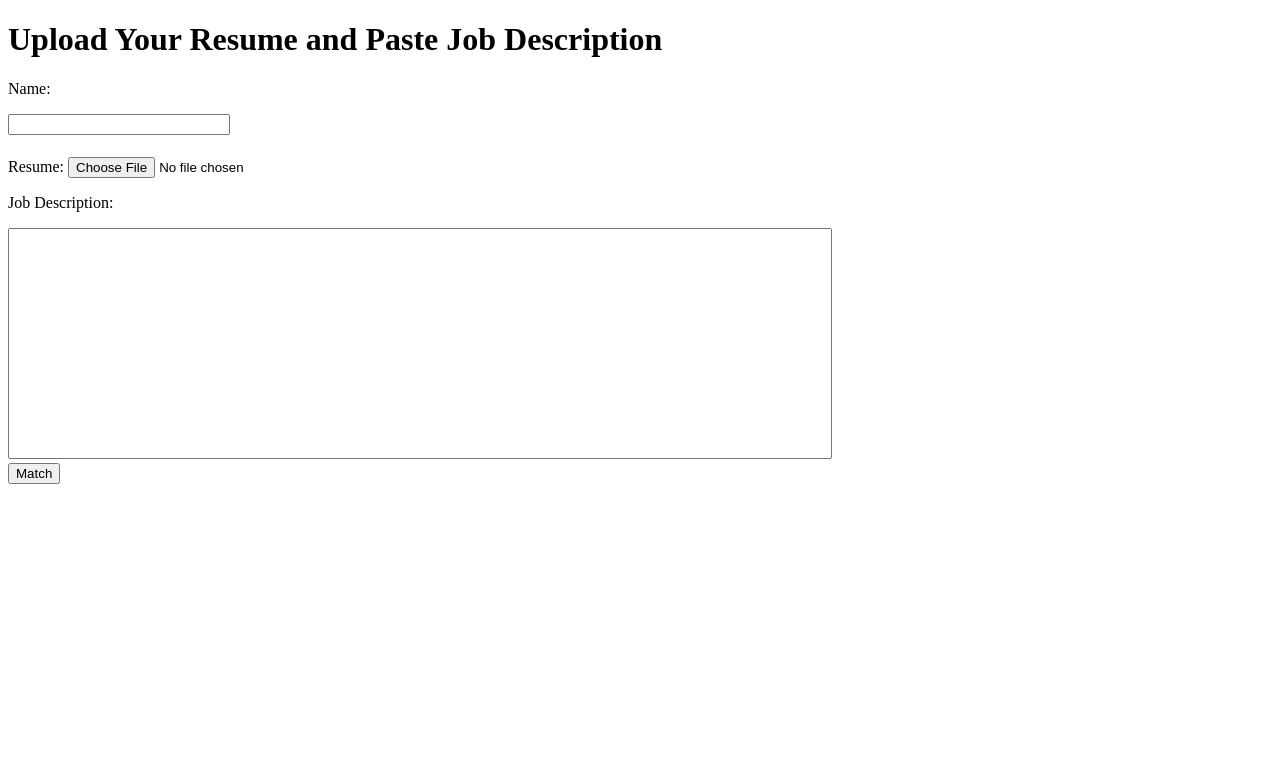
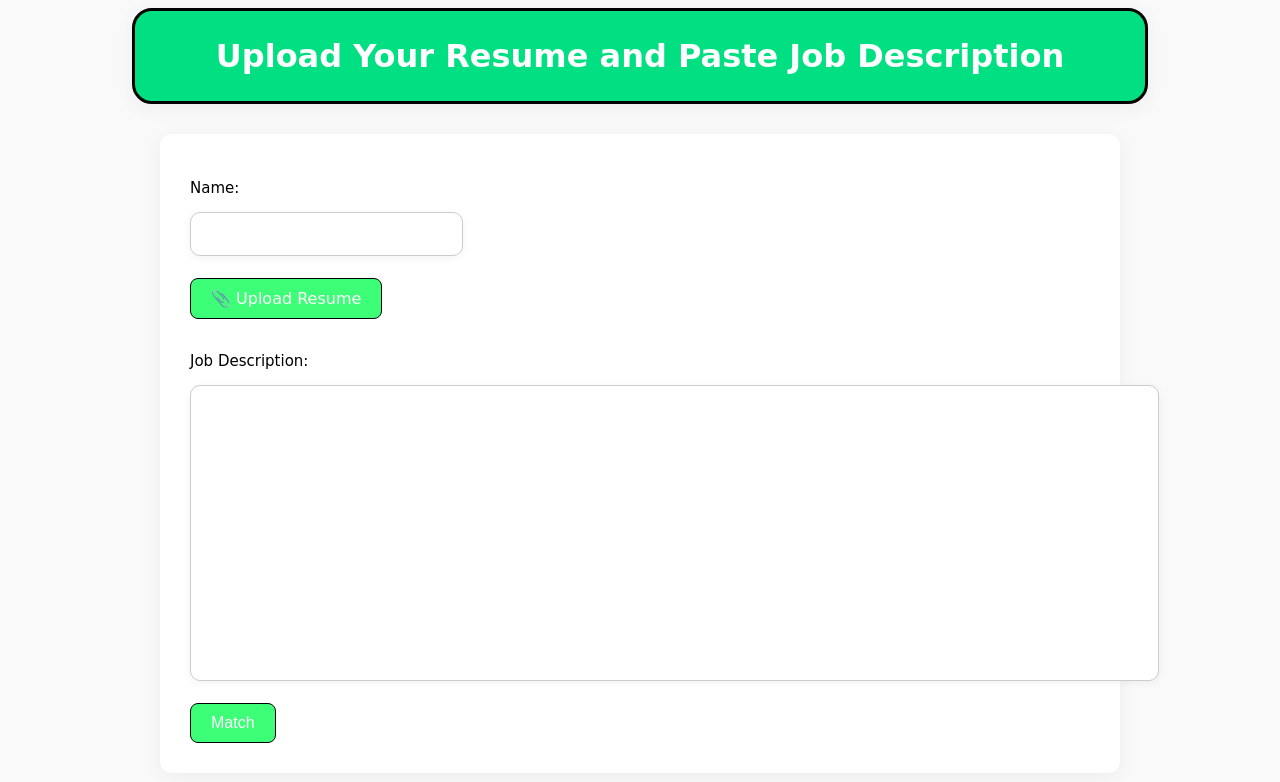
Before and after one commit to SJRiz/resume_analyzer, a Django app: page / in a window 1280 px wide. Shown: the top 782 px of the page. Run offline with Django 5.2, Linux system fonts and the light colour scheme.

Commit message:
Added more styling

```diff
--- a/resume_analyzer/templates/upload.html
+++ b/resume_analyzer/templates/upload.html
@@ -6,20 +6,30 @@
     <link rel="stylesheet" type="text/css" href="{% static 'resumes/upload.css' %}">
 </head>
 <body>
+    <div class="header">
         <h1>Upload Your Resume and Paste Job Description</h1>
+    </div>
+    <div class="textPart">
         <form method="post" enctype="multipart/form-data" onsubmit="disableSubmitButton()">
             {% csrf_token %}
-        <p>Name: </p>
+            <p>Name:</p>
             <textarea name="name" rows="1" cols="25"></textarea>
             <br>
             <br>
-        Resume: <input type="file" name="file">
+            <label for="file-upload" class="custom-file-upload">
+                📎 Upload Resume
+            </label>
+            <input id="file-upload" type="file" name="file" />
+            <br>
+            <br>
             <p>Job Description: </p>
             <textarea name="job_description" rows="15" cols="100"></textarea>
+            <br>
             <br>
             <button type="submit" id="submit-button">Match</button>
             <div class="spinner" id="spinner"></div>
         </form>
+    </div>
     <script src="{% static 'resumes/upload.js' %}"></script>
 </body>
 </html>
--- a/resumes/static/resumes/upload.css
+++ b/resumes/static/resumes/upload.css
@@ -1,15 +1,97 @@
+
+body {
+    font-family: cursive;
+    background-color: #f9f9f9;
+}
+
+textarea {
+    padding: 12px;
+    border: 1px solid #ccc;
+    border-radius: 10px;
+    font-size: 16px;
+    font-family: Arial, sans-serif;
+    resize: none;
+    box-shadow: 0 2px 8px rgba(0,0,0,0.05);
+    transition: border-color 0.3s ease, box-shadow 0.3s ease;
+}
+
+textarea:focus {
+    border-color: #4CAF50;
+    outline: none;
+    box-shadow: 0 0 5px rgba(76, 175, 80, 0.5);
+}
+
+.header {
+    text-align: center;
+    background-color: rgb(0, 224, 131);
+    color: white;
+    border-radius: 20px;
+    border: 3px solid black;
+    padding: 5px;
+    height: 80px;
+    max-width: 1000px;
+    width: 90%;
+    margin: auto;
+    box-shadow: 0 4px 20px rgba(0,0,0,0.05);
+}
+
+.textPart {
+    font-size: 15px;
+    position: relative;
+    top: 30px;
+    max-width: 900px;
+    width: 90%;
+    margin: auto;
+    padding: 30px;
+    background: #fff;
+    border-radius: 12px;
+    box-shadow: 0 4px 20px rgba(0,0,0,0.05);
+}
+
+button {
+    background-color: #3dff77;  /* Green */
+    color: white;
+    padding: 10px 20px;
+    border: 1px solid black;
+    border-radius: 8px;
+    cursor: pointer;
+    font-size: 16px;
+    transition: background-color 0.3s ease;
+}
+
+button:hover {
+    background-color: #45a049;
+}
+
+input[type="file"] {
+    display: none;
+}
+
+.custom-file-upload {
+    display: inline-block;
+    padding: 10px 20px;
+    background-color: #3dff77;
+    color: white;
+    border-radius: 8px;
+    border: 1px solid black;
+    cursor: pointer;
+    font-size: 16px;
+    transition: background-color 0.3s ease;
+}
+
+.custom-file-upload:hover {
+    background-color: #45a049;
+}
 .spinner {
+    position: relative;
+    left: 20px;
     display: none;
     width: 24px;
     height: 24px;
     border: 4px solid #ccc;
-    border-top: 4px solid #333;
+    border-top: 4px solid #58ff48;
     border-radius: 50%;
     animation: spin 1s linear infinite;
-}
-
-textarea {
-    resize: none;
 }
 
 @keyframes spin {
```
Lines whose indentation alone changed are shown as unchanged.
